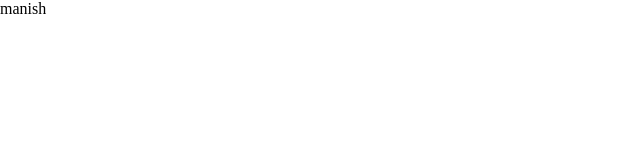
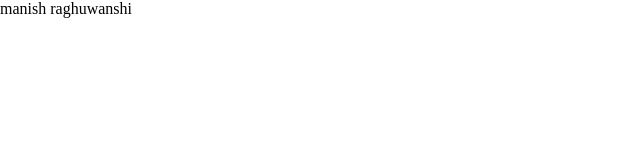
Before and after one commit to manish-practice-projects/reactbase, a React (Vite) app: page / in a window 1280 px wide. Shown: the top 160 px of the page, without its empty margins (0-640 px from the left). Built offline with nearby package versions, Linux system fonts and the light colour scheme.

Commit message:
modify app.jsx

```diff
--- a/src/App.jsx
+++ b/src/App.jsx
@@ -24,7 +24,7 @@ function App() {
 
   return (
     <div>
-      manish
+      manish raghuwanshi
     </div>
   )
 }
```
